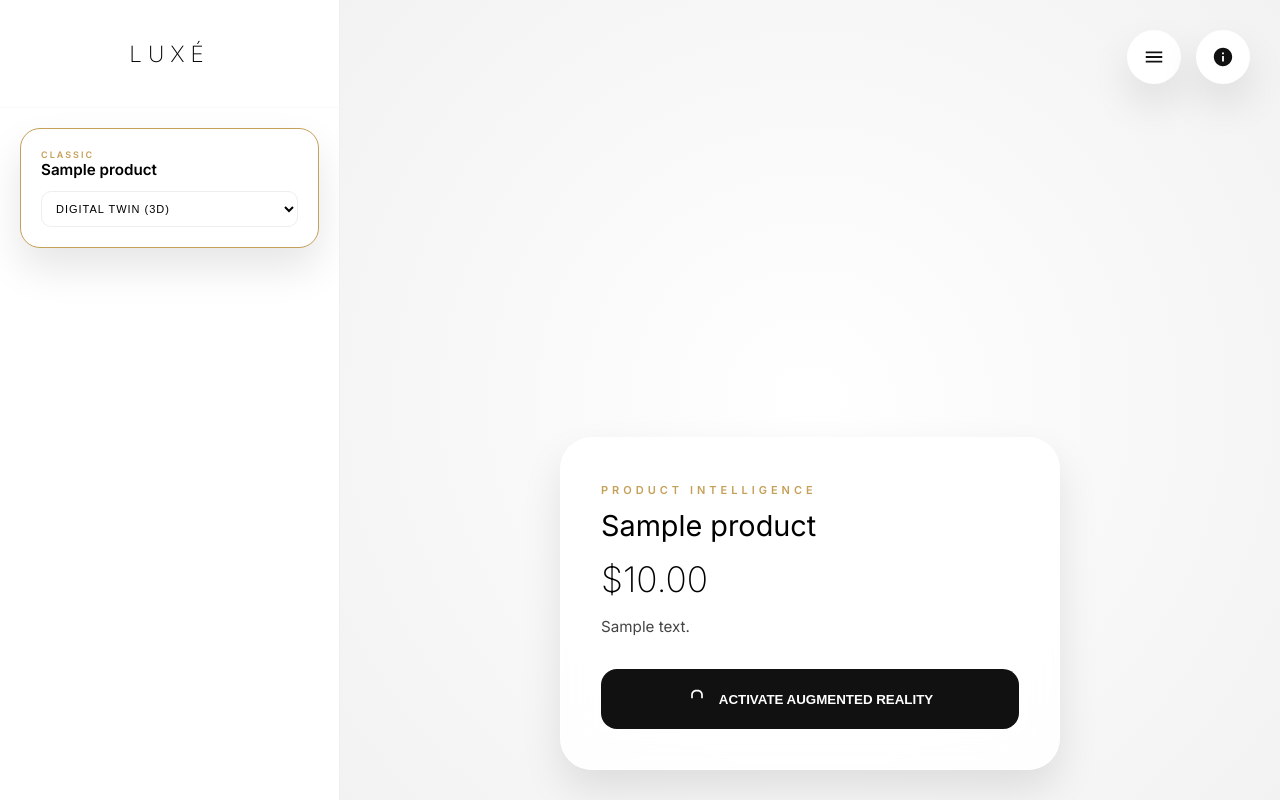
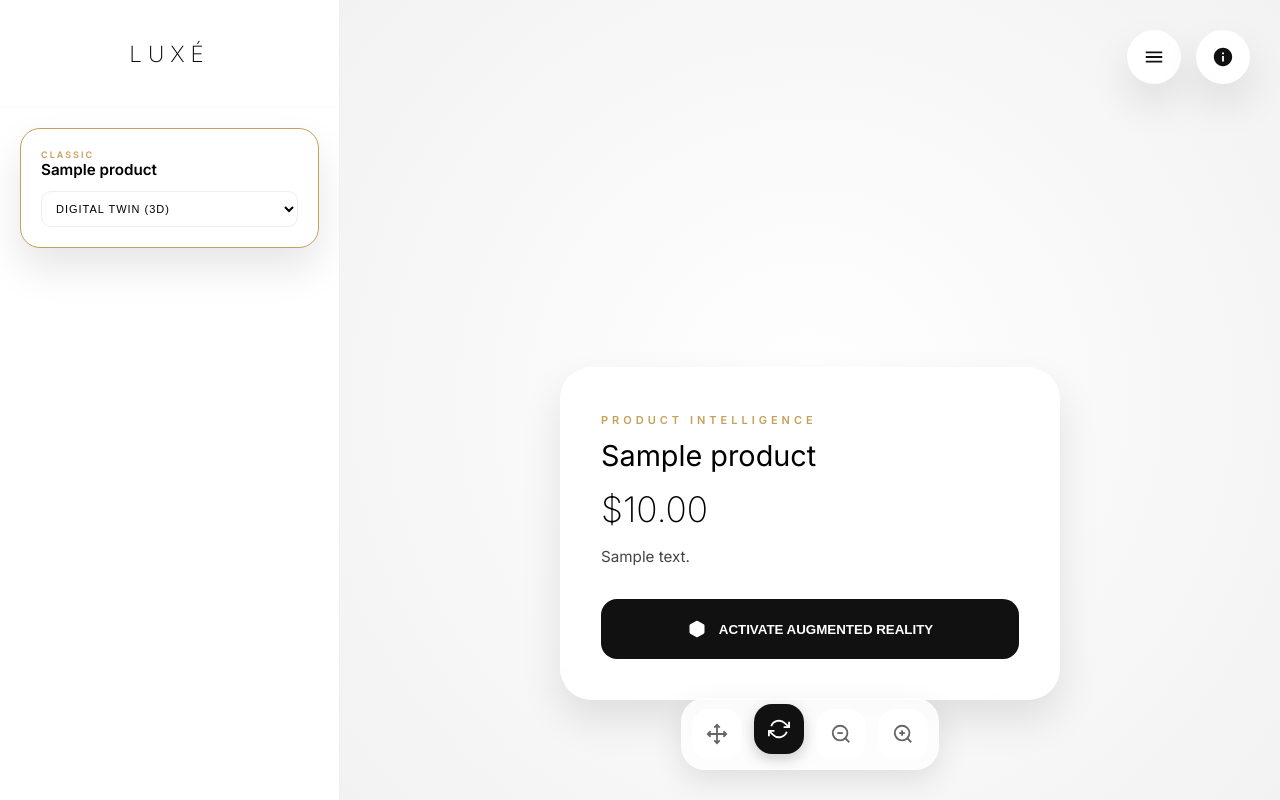
Before and after one commit to bil1234n/3D_hub, a Django app: page / in a window 1280 px wide. Run offline with Django 5.2, Linux system fonts and the light colour scheme; tables that the repository leaves empty hold one stand-in row (values such as "Sample post"); some libraries are stand-ins or nearby versions.

Commit message:
Update index.html

```diff
--- a/templates/index.html
+++ b/templates/index.html
@@ -2,7 +2,7 @@
 <html lang="en">
 <head>
     <meta charset="UTF-8">
-    <meta name="viewport" content="width=device-width, initial-scale=1.0">
+    <meta name="viewport" content="width=device-width, initial-scale=1.0, maximum-scale=1.0, user-scalable=no">
     <title>Luxé | Ultimate Immersive Experience</title>
     <script type="module" src="https://ajax.googleapis.com/ajax/libs/model-viewer/3.4.0/model-viewer.min.js"></script>
     <link href="https://fonts.googleapis.com/css2?family=Inter:wght@200;400;600&display=swap" rel="stylesheet">
@@ -33,11 +33,7 @@
 
         /* Main Display Stage */
         .main-stage { flex: 1; position: relative; background: radial-gradient(circle at center, #ffffff 0%, #f2f2f2 100%); }
-
-        model-viewer {
-            width: 100%; height: 100%; outline: none;
-            --poster-color: transparent;
-        }
+        model-viewer { width: 100%; height: 100%; outline: none; --poster-color: transparent; }
 
         /* Image Gallery Overlay */
         #image-overlay {
@@ -53,7 +49,7 @@
         }
         .nav-btn { background: none; border: none; font-size: 1.5rem; cursor: pointer; color: var(--dark); }
 
-        /* Control UI Dock */
+        /* Control UI Dock (Top) */
         .control-dock { position: absolute; top: 30px; right: 30px; display: flex; gap: 15px; z-index: 100; }
         .icon-btn {
             width: 54px; height: 54px; background: white; border: none; border-radius: 50%;
@@ -62,15 +58,30 @@
         }
         .icon-btn:hover { background: var(--dark); color: white; transform: scale(1.1); }
 
+        /* Professional 3D Interaction Dock (Bottom) */
+        .interaction-dock {
+            position: absolute; bottom: 30px; left: 50%; transform: translateX(-50%);
+            display: flex; gap: 12px; background: rgba(255, 255, 255, 0.8); backdrop-filter: blur(20px);
+            padding: 10px; border-radius: 24px; box-shadow: 0 10px 30px rgba(0,0,0,0.1); z-index: 1000;
+            border: 1px solid rgba(255,255,255,0.5);
+        }
+        .tool-btn {
+            width: 50px; height: 50px; border-radius: 18px; border: none; background: white;
+            display: flex; align-items: center; justify-content: center; cursor: pointer;
+            color: #666; transition: all 0.3s ease;
+        }
+        .tool-btn svg { width: 22px; height: 22px; fill: none; stroke: currentColor; stroke-width: 2; }
+        .tool-btn.active { background: var(--dark); color: white; transform: translateY(-5px); box-shadow: 0 5px 15px rgba(0,0,0,0.2); }
+
         /* Information Panel */
         .glass-panel {
-            position: absolute; bottom: 30px; left: 50%; transform: translate(-50%, 150%);
+            position: absolute; bottom: 100px; left: 50%; transform: translate(-50%, 150%);
             width: 90%; max-width: 500px; background: var(--glass);
             backdrop-filter: blur(25px); -webkit-backdrop-filter: blur(25px);
             padding: 40px; border-radius: 32px; border: 1px solid rgba(255,255,255,0.4);
-            box-shadow: var(--shadow); z-index: 20; opacity: 0;
+            box-shadow: var(--shadow); z-index: 20; opacity: 0; pointer-events: none;
         }
-        .glass-panel.show { transform: translate(-50%, 0); opacity: 1; }
+        .glass-panel.show { transform: translate(-50%, 0); opacity: 1; pointer-events: all; }
 
         .price { font-size: 2.2rem; font-weight: 200; margin: 15px 0; }
         .ar-btn {
@@ -78,11 +89,10 @@
             border-radius: 16px; font-weight: 600; cursor: pointer; transition: 0.3s;
             display: flex; align-items: center; justify-content: center; gap: 12px;
         }
-        .ar-btn:hover { background: #000; letter-spacing: 1px; }
 
-        /* QR Code Modal for Desktop */
+        /* QR Code Modal */
         #qr-modal {
-            display: none; position: fixed; top: 0; left: 0; width: 100%; height: 100%;
+            display: none; position: fixed; inset: 0;
             background: rgba(0,0,0,0.85); z-index: 2000; align-items: center; justify-content: center; backdrop-filter: blur(12px);
         }
         .qr-card { background: white; padding: 40px; border-radius: 30px; text-align: center; max-width: 380px; }
@@ -104,11 +114,23 @@
     <model-viewer id="viewer"
         camera-controls auto-rotate
         shadow-intensity="1.8" shadow-softness="1"
-        environment-image="neutral" exposure="1.1"
-        ar ar-modes="webxr scene-viewer quick-look"
-        ar-scale="fixed" xr-environment>
-        <button slot="ar-button" style="display:none;"></button>
+        environment-image="neutral" exposure="1.1">
     </model-viewer>
+
+    <div class="interaction-dock">
+        <button class="tool-btn" id="btn-move" onclick="setInteractionMode('move')" title="Move">
+            <svg viewBox="0 0 24 24"><path d="M5 9l-3 3 3 3M9 5l3-3 3 3M15 19l-3 3-3-3M19 9l3 3-3 3M2 12h20M12 2v20"/></svg>
+        </button>
+        <button class="tool-btn active" id="btn-rotate" onclick="setInteractionMode('rotate')" title="Rotate">
+            <svg viewBox="0 0 24 24"><path d="M23 4v6h-6M1 20v-6h6M3.51 9a9 9 0 0114.85-3.36L23 10M1 14l4.64 4.36A9 9 0 0020.49 15"/></svg>
+        </button>
+        <button class="tool-btn" onclick="adjustZoom(1.2)" title="Minimize (Zoom Out)">
+            <svg viewBox="0 0 24 24"><circle cx="11" cy="11" r="8"></circle><line x1="21" y1="21" x2="16.65" y2="16.65"></line><line x1="8" y1="11" x2="14" y2="11"></line></svg>
+        </button>
+        <button class="tool-btn" onclick="adjustZoom(0.8)" title="Maximize (Zoom In)">
+            <svg viewBox="0 0 24 24"><circle cx="11" cy="11" r="8"></circle><line x1="21" y1="21" x2="16.65" y2="16.65"></line><line x1="11" y1="8" x2="11" y2="14"></line><line x1="8" y1="11" x2="14" y2="11"></line></svg>
+        </button>
+    </div>
 
     <div id="image-overlay">
         <img id="static-img" src="">
@@ -122,7 +144,7 @@
         <p id="p-desc" style="color: #444; font-size: 0.95rem; line-height: 1.6; margin-bottom: 30px;"></p>
 
         <button class="ar-btn" onclick="handleARTrigger()">
-            <svg width="20" height="20" fill="white" viewBox="0 0 24 24"><path d="M7 11V7c0-2.21 1.79-4 4-4h2c2.21 0 4 1.79 4 4v4h2V7c0-3.31-2.69-6-6-6h-2c-3.31 0-6 2.69-6 6v4h2z"/></svg>
+            <svg width="20" height="20" fill="white" viewBox="0 0 24 24"><path d="M21 16V8a2 2 0 0 0-1-1.73l-7-4a2 2 0 0 0-2 0l-7 4A2 2 0 0 0 3 8v8a2 2 0 0 0 1 1.73l7 4a2 2 0 0 0 2 0l7-4A2 2 0 0 0 21 16z"></path></svg>
             ACTIVATE AUGMENTED REALITY
         </button>
     </div>
@@ -140,7 +162,6 @@
 </div>
 
 <script>
-    // 1. DATA ARRAY FROM DJANGO
     const inventory = [
         {% for p in products %}
         {
@@ -149,9 +170,8 @@
             category: "{{ p.category }}",
             price: "{{ p.price }}",
             desc: "{{ p.description|escapejs }}",
-            // Force HTTPS to prevent security blocks
             file: "{{ p.model_3d.url }}".replace('http://', 'https://'),
-            usdz: "{% if p.usdz_model %}{{ p.usdz_model.url|escapejs }}{% endif %}",
+            usdz: "{% if p.usdz_model %}{{ p.usdz_model.url }}{% endif %}",
             images: [
                 "{{ p.main_image.url }}",
                 {% for extra in p.gallery.all %}"{{ extra.image.url }}",{% endfor %}
@@ -161,34 +181,28 @@
         {% endfor %}
     ];
 
-    let activeItemID = null;
+    let activeID = null;
+    const viewer = document.getElementById('viewer');
 
-    // 2. THE ADVANCED AR ROUTER (Fixes the Google Redirect)
+    // 1. NATIVE AR ROUTER (Fixes the Google Redirect)
     function handleARTrigger() {
-        const item = inventory.find(p => p.id === activeItemID);
-        if (!item) return;
-
+        const item = inventory.find(p => p.id === activeID);
         const userAgent = navigator.userAgent || navigator.vendor || window.opera;
         const encodedUrl = encodeURIComponent(item.file);
         const title = encodeURIComponent(item.name);
 
-        // --- ANDROID NATIVE ROUTE ---
         if (/android/i.test(userAgent)) {
-            // We use the current page as a fallback so it stays on your site if it fails
             const fallback = encodeURIComponent(window.location.href);
             const intent = `intent://arvr.google.com/scene-viewer/1.0?file=${item.file}&title=${title}&mode=ar_only#Intent;scheme=https;package=com.google.ar.core;action=android.intent.action.VIEW;S.browser_fallback_url=${fallback};end;`;
             window.location.href = intent;
         }
-        // --- iOS NATIVE ROUTE ---
         else if (/iPad|iPhone|iPod/.test(userAgent) && !window.MSStream) {
             const anchor = document.createElement('a');
             anchor.setAttribute('rel', 'ar');
             anchor.appendChild(document.createElement('img'));
-            // Use usdz if you have it, otherwise glb (iOS 13+ supports both)
             anchor.setAttribute('href', item.usdz || item.file);
             anchor.click();
         }
-        // --- DESKTOP ROUTE ---
         else {
             const qrModal = document.getElementById('qr-modal');
             const qrImg = document.getElementById('qr-image');
@@ -197,7 +211,31 @@
         }
     }
 
-    // 3. UI & STATE MANAGEMENT
+    // 2. PROFESSIONAL 3D NAVIGATION CONTROLS
+    function setInteractionMode(mode) {
+        document.querySelectorAll('.tool-btn').forEach(btn => btn.classList.remove('active'));
+
+        if (mode === 'move') {
+            document.getElementById('btn-move').classList.add('active');
+            viewer.disablePan = false; // Enable moving
+            // Professional tip: To force "move only" we often disable auto-rotate here
+            viewer.autoRotate = false;
+        } else {
+            document.getElementById('btn-rotate').classList.add('active');
+            viewer.disablePan = true; // Disable moving, keep rotation
+            viewer.autoRotate = true;
+        }
+    }
+
+    function adjustZoom(factor) {
+        const currentFOV = parseFloat(viewer.getFieldOfView());
+        const newFOV = currentFOV * factor;
+        if (newFOV > 10 && newFOV < 85) {
+            viewer.fieldOfView = `${newFOV}deg`;
+        }
+    }
+
+    // 3. UI ENGINE
     function init() {
         const list = document.getElementById('ui-list');
         if (inventory.length === 0) return;
@@ -214,18 +252,19 @@
         `).join('');
 
         selectItem(inventory[0].id);
+        setInteractionMode('rotate'); // Set default
     }
 
     function selectItem(id) {
-        activeItemID = id;
+        activeID = id;
         const item = inventory.find(p => p.id === id);
-        const viewer = document.getElementById('viewer');
         const overlay = document.getElementById('image-overlay');
 
         viewer.style.display = 'block';
         viewer.style.opacity = '1';
         overlay.style.display = 'none';
         viewer.src = item.file;
+        viewer.fieldOfView = "45deg"; // Reset zoom for new product
 
         document.getElementById('p-title').innerText = item.name;
         document.getElementById('p-price').innerText = `$${item.price}`;
@@ -236,10 +275,9 @@
         document.getElementById('info-panel').classList.add('show');
     }
 
-    // GALLERY LOGIC
+    // 4. GALLERY & UTILITIES
     function updateViewMode(id, mode) {
         const item = inventory.find(p => p.id === id);
-        const viewer = document.getElementById('viewer');
         const overlay = document.getElementById('image-overlay');
         if (mode === 'image') {
             viewer.style.opacity = '0';
```
